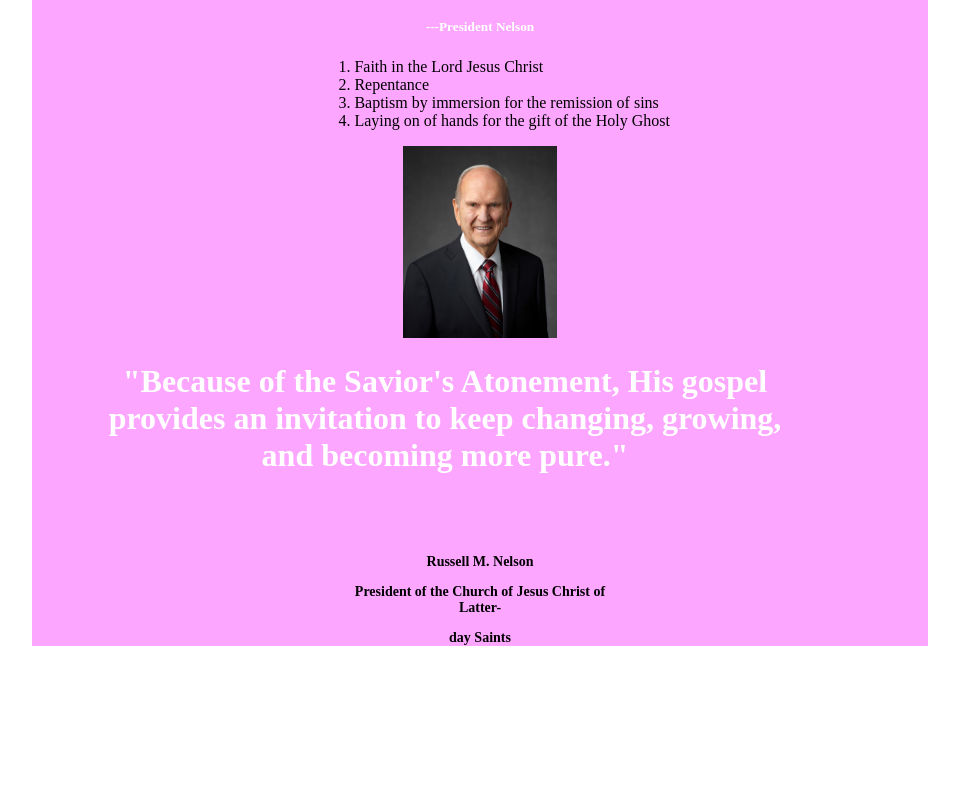
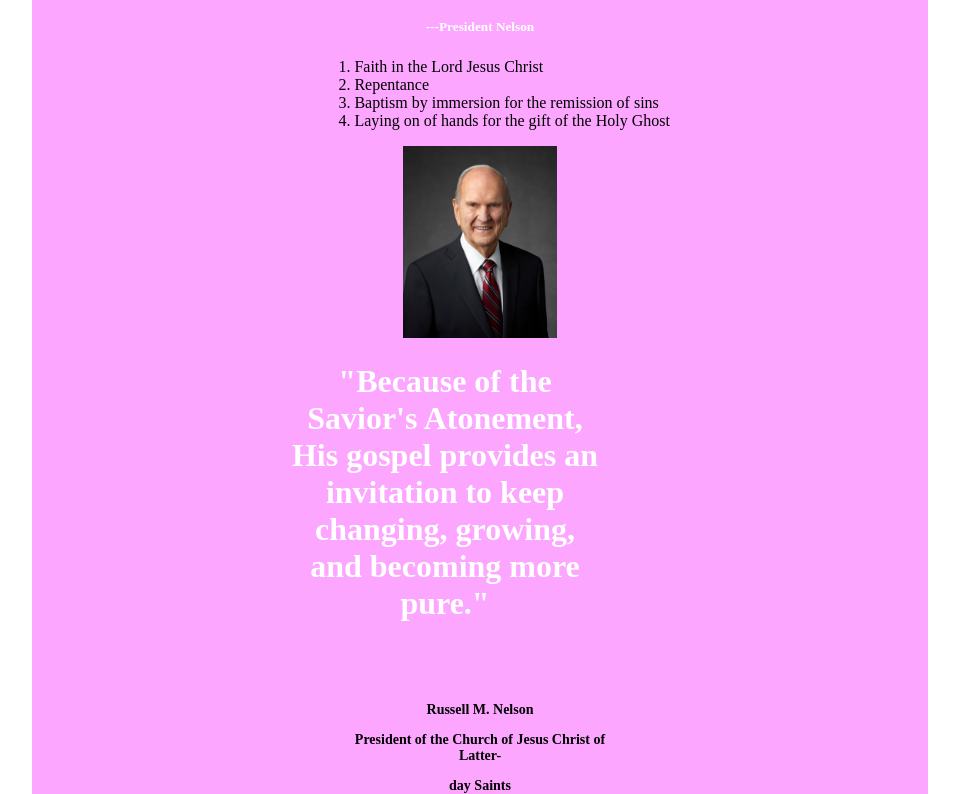
Before and after one commit to TomasZamastil/wdd130, a plain HTML site: page icechallange.html in a window 1280 px wide. Shown: the part 77-871 px from the top of the page, without its empty margins (160-1119 px from the left). Before the commit the page ends 800 px from the top, so only its background shows below. Drawn offline with Linux system fonts and the light colour scheme.

Commit message:
commit 2

```diff
--- a/icechallenge-style.css
+++ b/icechallenge-style.css
@@ -49,8 +49,11 @@
 
 .bigtext{
     color: white;
+    padding-right: 70px;
     text-align: center;
-    padding-right: 70px;
+    width: 40%;
+    margin-right: auto;
+    margin-left: auto;
 
 }
 
```
